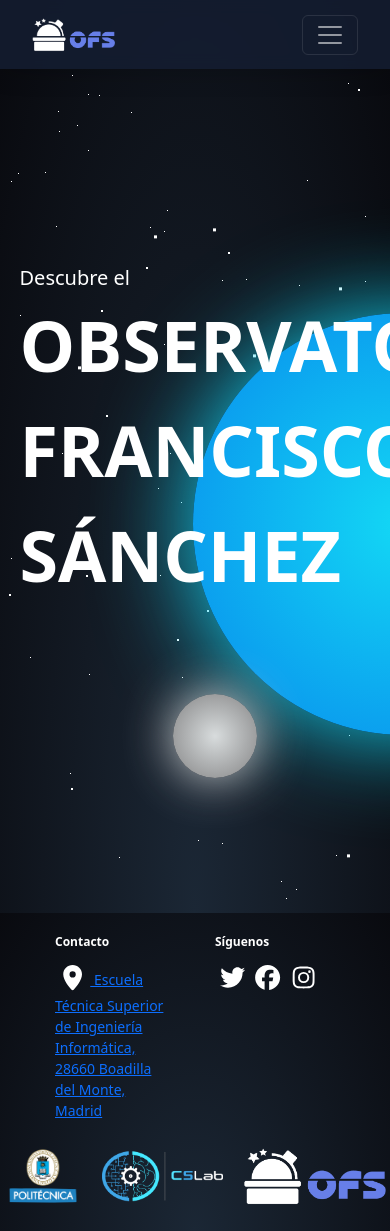
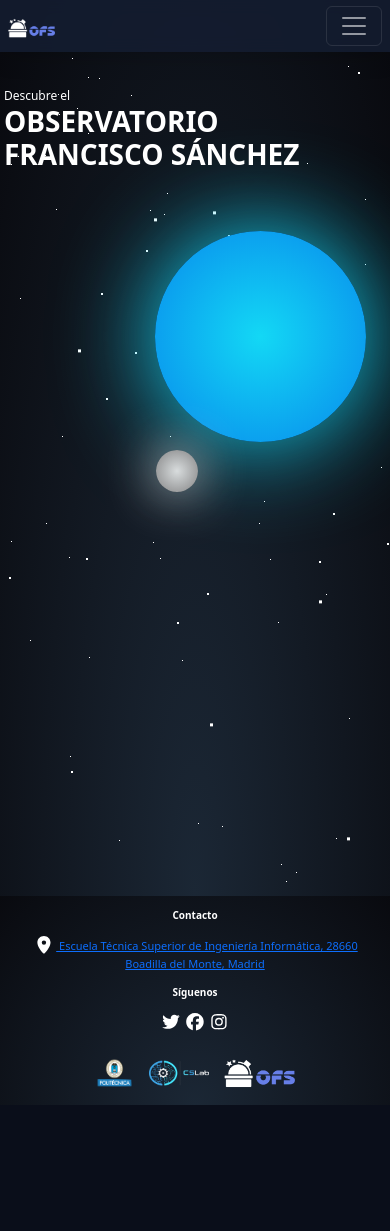
Before and after one commit to EddaBlanco/ofs_web, an Angular app in the folder ofs_web/: page / in a window 390 px wide. After the commit the page ends 1105 px from the top, so only its background shows below. Built offline with nearby package versions, Linux system fonts and the light colour scheme.

Commit message:
responde en moviles

```diff
--- a/ofs_web/src/app/components/footer/footer.scss
+++ b/ofs_web/src/app/components/footer/footer.scss
@@ -74,3 +74,75 @@ color: white;
     width: auto;
     margin: 5px;
 }
+
+// Responsive footer
+@media (max-width: 768px) {
+  .footer-blocks-row {
+    gap: 20px;
+    flex-direction: column;
+  }
+
+  .footer-data {
+    width: 95%;
+  }
+
+  .footer-block {
+    align-items: center;
+    text-align: center;
+  }
+
+  .footer-block-content {
+    font-size: 12px;
+  }
+
+  .footer-block-title {
+    font-size: 11px;
+  }
+
+  .footer-icon {
+    font-size: 16px;
+    margin: 1px;
+  }
+
+  .footer-logo {
+    height: 40px;
+  }
+}
+
+@media (max-width: 576px) {
+  .footer-bg {
+    padding: 12px;
+  }
+
+  .footer-data {
+    width: 100%;
+  }
+
+  .footer-blocks-row {
+    gap: 12px;
+  }
+
+  .footer-block {
+    width: 100%;
+  }
+
+  .footer-block-content {
+    font-size: 11px;
+  }
+
+  .footer-block-title {
+    font-size: 10px;
+  }
+
+  .footer-icon {
+    font-size: 14px;
+  }
+
+  .footer-logos {
+    gap: 5px;
+  }
+
+  .footer-logo {
+    height: 30px;
+  }
+}
--- a/ofs_web/src/app/components/navbar/navbar.scss
+++ b/ofs_web/src/app/components/navbar/navbar.scss
@@ -53,3 +53,65 @@ nav {
 nav ul a {
     font-size: 19px !important;
 }
+
+// Responsive navbar
+@media (max-width: 992px) {
+  nav {
+    padding: 12px 16px;
+  }
+
+  .navbar-logo {
+    height: 30px;
+  }
+
+  nav ul a {
+    font-size: 16px !important;
+  }
+
+  .nav-link {
+    padding: 0 12px;
+  }
+}
+
+@media (max-width: 768px) {
+  nav {
+    padding: 8px 12px;
+  }
+
+  .navbar-logo {
+    height: 25px;
+  }
+
+  nav ul a {
+    font-size: 14px !important;
+  }
+
+  .nav-link {
+    padding: 0 8px;
+    font-size: 14px;
+  }
+
+  .dropdown-menu {
+    min-width: 180px;
+  }
+}
+
+@media (max-width: 576px) {
+  nav {
+    padding: 6px 8px;
+  }
+
+  .navbar-logo {
+    height: 20px;
+    margin: 0 8px 0 0;
+  }
+
+  nav ul a {
+    font-size: 12px !important;
+  }
+
+  .nav-link {
+    padding: 0 6px;
+    font-size: 12px;
+  }
+}
--- a/ofs_web/src/app/components/welcome/welcome.scss
+++ b/ofs_web/src/app/components/welcome/welcome.scss
@@ -173,3 +173,98 @@
     color: white;
     z-index: 5;
 }
+
+// Responsive para tablet
+@media (max-width: 1024px) {
+    .sun {
+        height: 40vh;
+        width: 40vh;
+        left: 70%;
+    }
+
+    .moon {
+        height: 8vh;
+        width: 8vh;
+        left: 65%;
+    }
+
+    .observatory-title {
+        font-size: 50px;
+        width: 80vw;
+    }
+
+    .pre-welcome {
+        font-size: 16px;
+    }
+}
+
+// Responsive para móvil
+@media (max-width: 768px) {
+    .sun {
+        height: 30vh;
+        width: 30vh;
+        top: 35%;
+        left: 60%;
+        margin-left: -50px;
+        margin-top: -80px;
+    }
+
+    .moon {
+        height: 6vh;
+        width: 6vh;
+        top: 42%;
+        left: 55%;
+        margin-left: -30px;
+        margin-top: -60px;
+    }
+
+    .observatory-title {
+        font-size: 36px;
+        width: 90vw;
+        left: 2vw;
+        top: -12vh;
+    }
+
+    .pre-welcome {
+        font-size: 14px;
+        top: -12vh;
+        left: 2vw;
+    }
+}
+
+// Responsive para móvil pequeño
+@media (max-width: 576px) {
+    .sun {
+        height: 25vh;
+        width: 25vh;
+        top: 30%;
+        left: 50%;
+        margin-left: -40px;
+    }
+
+    .moon {
+        height: 5vh;
+        width: 5vh;
+        top: 38%;
+        left: 45%;
+        margin-left: -20px;
+    }
+
+    .observatory-title {
+        font-size: 28px;
+        width: 95vw;
+        left: 1vw;
+        top: -10vh;
+        line-height: 1.2;
+    }
+
+    .pre-welcome {
+        font-size: 12px;
+        top: -10vh;
+        left: 1vw;
+    }
+
+    .space-bg {
+        height: 100vh;
+    }
+}
--- a/ofs_web/src/app/pages/equipamiento/equipamiento.scss
+++ b/ofs_web/src/app/pages/equipamiento/equipamiento.scss
@@ -36,6 +36,69 @@
 }
 
 /* En pantallas pequeñas, reducir la altura fija */
-@media (max-width: 767px) {
-  .image { max-height: 320px; }
+@media (max-width: 1024px) {
+  .image {
+    max-height: 400px;
+    height: auto;
+  }
+
+  .button-filter {
+    padding: 4px 14px;
+    margin: 4px 5px;
+    font-size: 14px;
+  }
 }
+
+@media (max-width: 768px) {
+  .image {
+    max-height: 300px;
+  }
+
+  .ficha {
+    padding: 10px;
+    margin-bottom: 16px;
+  }
+
+  .ficha > .col-lg-6 {
+    padding: 8px;
+  }
+
+  .card-title {
+    font-size: 1.25rem;
+  }
+
+  .button-filter {
+    padding: 3px 12px;
+    margin: 3px 4px;
+    font-size: 12px;
+  }
+}
+
+@media (max-width: 576px) {
+  .image {
+    max-height: 220px;
+  }
+
+  .ficha {
+    padding: 8px;
+    margin-bottom: 12px;
+  }
+
+  .ficha > .col-lg-6 {
+    padding: 6px;
+  }
+
+  .card-title {
+    font-size: 1.1rem;
+  }
+
+  .button-filter {
+    padding: 2px 10px;
+    margin: 2px 3px;
+    font-size: 11px;
+  }
+
+  .transparent {
+    font-size: 12px;
+  }
+}
--- a/ofs_web/src/app/pages/monitorizacion/camaras/camaras.scss
+++ b/ofs_web/src/app/pages/monitorizacion/camaras/camaras.scss
@@ -1,3 +1,4 @@
+
 
 .camera-stream-container {
 	width: 70vw;
@@ -9,6 +10,9 @@
 	display: flex;
 	align-items: center;
 	justify-content: center;
+	max-width: 1200px;
+	max-height: 800px;
+	min-width: 320px;
 }
 
 /* Asegura que elementos multimedia ocupen todo el contenedor y estén centrados */
@@ -39,9 +43,34 @@
 	justify-content: center;
 }
 
-/* Límites para evitar que el visor crezca demasiado en pantallas grandes */
-.camera-stream-container {
-	max-width: 1200px;
-	max-height: 800px;
-	min-width: 320px;
+/* Responsive para tablet */
+@media (max-width: 1024px) {
+	.camera-stream-container {
+		width: 80vw;
+		height: 50vh;
+		margin: 24px auto;
+		max-height: 600px;
+	}
 }
+
+/* Responsive para móvil */
+@media (max-width: 768px) {
+	.camera-stream-container {
+		width: 90vw;
+		height: 45vh;
+		margin: 16px auto;
+		max-height: 450px;
+		border-radius: 12px;
+	}
+}
+
+/* Responsive para móvil pequeño */
+@media (max-width: 576px) {
+	.camera-stream-container {
+		width: 95vw;
+		height: 40vh;
+		margin: 12px auto;
+		max-height: 350px;
+		border-radius: 8px;
+	}
+}
--- a/ofs_web/src/app/pages/monitorizacion/estacion-meteorologica/estacion-meteorologica.html
+++ b/ofs_web/src/app/pages/monitorizacion/estacion-meteorologica/estacion-meteorologica.html
@@ -1,26 +1,26 @@
-<div class="container-fluid">
-	<h2 class="text-white">Estación meteorológica</h2>
+<div class="container-fluid px-2 px-md-3">
+	<h2 class="text-white mt-2 mb-3">Estación meteorológica</h2>
 
-	<div class="row">
+	<div class="row g-2">
 		<!-- Columna izquierda: Controles y resultados -->
-		<div class="col-12 col-lg-9">
+		<div class="col-12 col-lg-9 order-lg-1">
 			<form (ngSubmit)="queryData()" class="mb-3">
 				<div class="row g-2 align-items-end">
-					<div class="col-auto">
-						<label class="form-label text-white">Timezone</label>
-						<input class="form-control" [(ngModel)]="timezone" name="timezone" />
+					<div class="col-12 col-sm-6 col-md-auto">
+						<label class="form-label text-white form-label-sm">Timezone</label>
+						<input class="form-control form-control-sm" [(ngModel)]="timezone" name="timezone" />
 					</div>
-					<div class="col-auto">
-						<label class="form-label text-white">Start</label>
-						<input type="datetime-local" class="form-control" [(ngModel)]="startTime" name="period_start" />
+					<div class="col-12 col-sm-6 col-md-auto">
+						<label class="form-label text-white form-label-sm">Start</label>
+						<input type="datetime-local" class="form-control form-control-sm" [(ngModel)]="startTime" name="period_start" />
 					</div>
-					<div class="col-auto">
-						<label class="form-label text-white">End</label>
-						<input type="datetime-local" class="form-control" [(ngModel)]="endTime" name="period_end" />
+					<div class="col-12 col-sm-6 col-md-auto">
+						<label class="form-label text-white form-label-sm">End</label>
+						<input type="datetime-local" class="form-control form-control-sm" [(ngModel)]="endTime" name="period_end" />
 					</div>
-					<div class="col-12 col-md-4">
-						<label class="form-label text-white">Granularity</label>
-						<select class="form-select" [(ngModel)]="granularity" (change)="onGranularityChange()" name="granularity">
+					<div class="col-12 col-sm-6 col-md-4">
+						<label class="form-label text-white form-label-sm">Granularity</label>
+						<select class="form-select form-select-sm" [(ngModel)]="granularity" (change)="onGranularityChange()" name="granularity">
 							<option value="raw">raw</option>
 							<option value="hour">hour</option>
 							<option value="day">day</option>
@@ -29,14 +29,14 @@
 						</select>
 					</div>
 
-					<div class="col-12 col-md-8 text-end">
-						<label class="form-label text-white d-block mb-2">Campos disponibles</label>
-						<div class="btn-group">
-							<button type="button" class="btn btn-secondary" (click)="showFilters = !showFilters">
+					<div class="col-12 text-center text-md-end">
+						<label class="form-label text-white d-block mb-2 form-label-sm">Campos</label>
+						<div class="d-flex gap-2 flex-wrap justify-content-center justify-content-md-end">
+							<button type="button" class="btn btn-sm btn-secondary" (click)="showFilters = !showFilters">
 								<i class="fas fa-filter"></i> Filtros
 							</button>
-							<button type="button" class="btn btn-sm btn-success" (click)="selectAllFields()">Seleccionar todos</button>
-							<button type="button" class="btn btn-sm btn-danger" (click)="clearAllFields()">Deseleccionar</button>
+							<button type="button" class="btn btn-sm btn-success" (click)="selectAllFields()">Todos</button>
+							<button type="button" class="btn btn-sm btn-danger" (click)="clearAllFields()">Limpiar</button>
 						</div>
 					</div>
 
@@ -73,13 +73,13 @@
 			<div *ngIf="error" class="text-danger">{{ error }}</div>
 
 			<div *ngIf="data.length > 0">
-				<h4 class="text-white mt-3"><i class="fas fa-chart-line"></i> Resultados ({{ data.length }} mediciones)</h4>
+				<h4 class="text-white mt-3 text-center text-md-start"><i class="fas fa-chart-line"></i> Resultados ({{ data.length }})</h4>
 				<div class="row g-2">
-					<div *ngFor="let row of data; let i = index" class="col-12 col-md-6 col-lg-4">
+					<div *ngFor="let row of data; let i = index" class="col-12 col-sm-6 col-lg-4">
 						<div class="card bg-dark border-secondary h-100">
 							<div class="card-header bg-secondary p-2 text-dark fw-bold">
-								<i class="fas fa-clock"></i>
-								{{ row.start_time }} <span class="text-muted">→</span> {{ row.end_time }}
+								<i class="fas fa-arrow-right"></i>
+								{{ row.start_time }}
 							</div>
 							<div class="card-body p-3">
 								<div *ngFor="let key of getDataKeys(row)" class="mb-2">
@@ -94,12 +94,12 @@
 		</div>
 
 		<!-- Columna derecha: Widget de datos actuales -->
-		<div class="col-12 col-lg-3">
+		<div class="col-12 col-lg-3 order-lg-2">
 			<div class="card bg-dark border-secondary p-3 sticky-top" style="top:1rem">
-				<h5 class="text-white">
+				<h5 class="text-white text-center text-lg-start">
 					<i class="fas fa-gauge-high"></i> Datos actuales
 				</h5>
-				<div *ngIf="loadingWidget" class="text-white">
+				<div *ngIf="loadingWidget" class="text-white text-center">
 					<small class="text-muted">Cargando...</small>
 				</div>
 				<div *ngIf="!loadingWidget && latestData">
@@ -107,12 +107,12 @@
 						<div class="text-info small fw-bold">{{ k }}</div>
 						<div class="text-white">{{ latestData[k] ?? 'N/A' }}</div>
 					</div>
-					<div class="text-muted small mt-2">
-						{{ latestData.start_time }} → {{ latestData.end_time }}
+					<div class="text-muted small mt-2 text-center">
+						{{ latestData.start_time }}
 					</div>
 				</div>
-				<div *ngIf="!loadingWidget && !latestData" class="text-muted small">
-					No hay datos actuales disponibles.
+				<div *ngIf="!loadingWidget && !latestData" class="text-muted small text-center">
+					No hay datos disponibles.
 				</div>
 				<div class="mt-3">
 					<button class="btn btn-sm btn-outline-primary w-100" (click)="fetchLatestWidgetData()">
--- a/ofs_web/src/app/pages/monitorizacion/estacion-meteorologica/estacion-meteorologica.scss
+++ b/ofs_web/src/app/pages/monitorizacion/estacion-meteorologica/estacion-meteorologica.scss
@@ -58,6 +58,90 @@
         }
       }
     }
+  }
+}
+
+// Estilos responsivos para móvil
+@media (max-width: 768px) {
+  .form-label-sm {
+    font-size: 0.85rem;
+    margin-bottom: 0.25rem;
+  }
+
+  .form-control-sm,
+  .form-select-sm {
+    font-size: 0.875rem;
+    padding: 0.375rem 0.5rem;
+  }
+
+  .card {
+    margin-bottom: 0.5rem;
+  }
+
+  .card-header {
+    padding: 0.75rem !important;
+    font-size: 0.9rem;
+  }
+
+  .card-body {
+    padding: 1rem !important;
+  }
+
+  .fields-group {
+    grid-template-columns: repeat(auto-fill, minmax(150px, 1fr)) !important;
+    gap: 0.5rem !important;
+  }
+
+  .btn-group {
+    flex-direction: column;
+  }
+
+  .btn-group .btn {
+    margin-bottom: 0.25rem;
+    width: 100%;
+  }
+
+  .sticky-top {
+    position: relative !important;
+    top: auto !important;
+    margin-top: 1rem;
+  }
+
+  h4, h5 {
+    font-size: 1rem;
+  }
+}
+
+@media (max-width: 576px) {
+  .form-label-sm {
+    font-size: 0.75rem;
+  }
+
+  .form-control-sm,
+  .form-select-sm {
+    font-size: 0.8rem;
+  }
+
+  .card-header {
+    padding: 0.5rem !important;
+    font-size: 0.8rem;
+  }
+
+  .card-body {
+    padding: 0.75rem !important;
+  }
+
+  .text-info {
+    font-size: 0.75rem;
+  }
+
+  .btn-sm {
+    padding: 0.25rem 0.5rem;
+    font-size: 0.75rem;
+  }
+
+  i {
+    font-size: 0.875rem;
   }
 }
 
--- a/ofs_web/src/styles.scss
+++ b/ofs_web/src/styles.scss
@@ -1,5 +1,6 @@
 /* You can add global styles to this file, and also import other style files */
 @import 'bootstrap/dist/css/bootstrap.min.css';
+
 html, body {
   height: 100%;
   margin: 0;
@@ -7,3 +8,64 @@ html, body {
   box-sizing: border-box;
   background: #0a0e1a;
 }
+
+// Estilos responsivos globales
+@media (max-width: 768px) {
+  body {
+    font-size: 14px;
+  }
+
+  h1, h2, h3, h4, h5, h6 {
+    font-size: 1.25rem;
+  }
+
+  .container-fluid {
+    padding-left: 0.75rem;
+    padding-right: 0.75rem;
+  }
+
+  .form-label {
+    font-size: 0.875rem;
+    margin-bottom: 0.25rem;
+  }
+
+  .form-control,
+  .form-select {
+    font-size: 0.875rem;
+    padding: 0.375rem 0.5rem;
+  }
+
+  .btn {
+    padding: 0.375rem 0.75rem;
+    font-size: 0.875rem;
+  }
+
+  .card {
+    margin-bottom: 0.5rem;
+  }
+}
+
+@media (max-width: 576px) {
+  body {
+    font-size: 13px;
+  }
+
+  h1, h2, h3, h4, h5, h6 {
+    font-size: 1.1rem;
+  }
+
+  .form-label {
+    font-size: 0.8rem;
+  }
+
+  .form-control,
+  .form-select {
+    font-size: 0.8rem;
+    padding: 0.25rem 0.375rem;
+  }
+
+  .btn {
+    padding: 0.25rem 0.5rem;
+    font-size: 0.8rem;
+  }
+}
```
